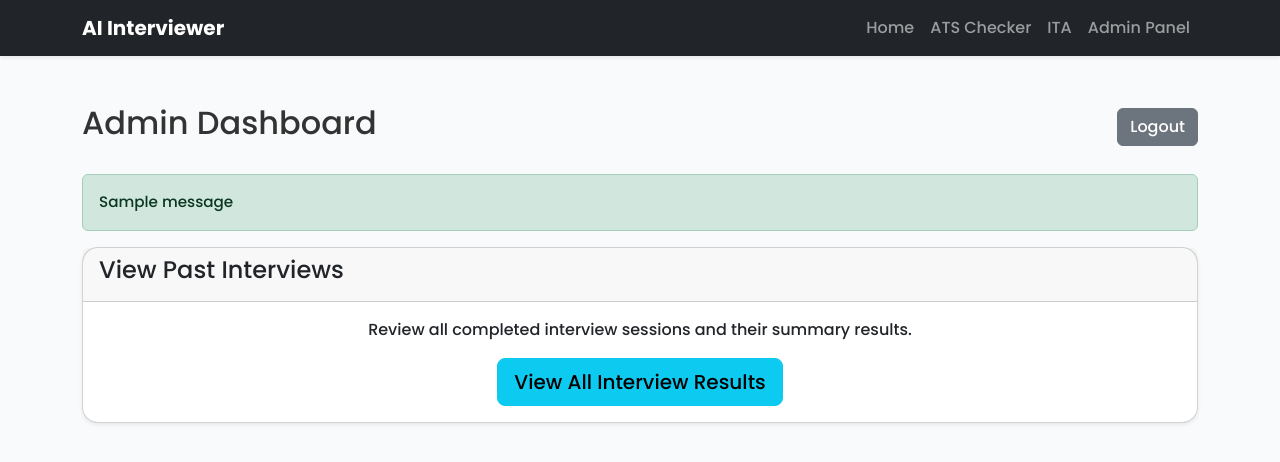
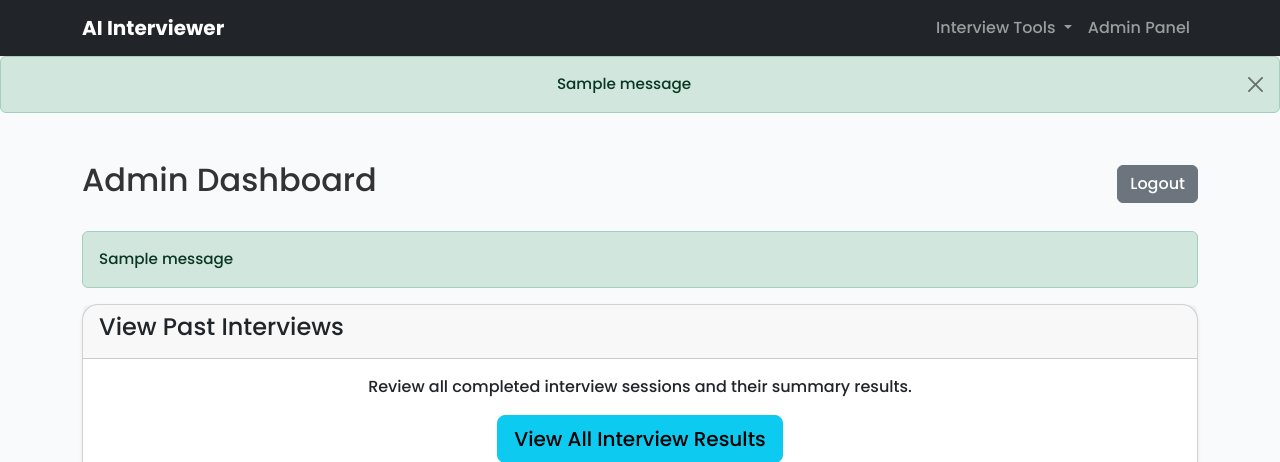
Before and after one commit to AkiiPanicker/Ser1, a Flask app: page /admin/dashboard in a window 1280 px wide. Shown: the top 462 px of the page. Run offline with Flask 3, Linux system fonts and the light colour scheme; the visitor is signed in with stand-in values (Sample User, id 1); one stand-in notice (Sample message) is shown; a database or web service that is not in the repository returns one stand-in record (values such as "Sample title"); some libraries are stand-ins or nearby versions.

Commit message:
Update layout.html

```diff
--- a/templates/layout.html
+++ b/templates/layout.html
@@ -1,4 +1,3 @@
-
 <!DOCTYPE html>
 <html lang="en">
 <head>
@@ -30,17 +29,22 @@
       </button>
       <div class="collapse navbar-collapse" id="navbarNav">
         <ul class="navbar-nav ms-auto">
-          <li class="nav-item">
-            <a class="nav-link" href="{{ url_for('page1') }}">Home</a>
+
+          <!-- === START: MODIFIED DROPDOWN MENU === -->
+         <li class="nav-item dropdown">
+            <a class="nav-link dropdown-toggle" href="#" role="button" data-bs-toggle="dropdown" aria-expanded="false">
+              Interview Tools
+            </a>
+            <ul class="dropdown-menu">
+              <li><a class="dropdown-item" href="{{ url_for('page1') }}">Resume-Based Interview</a></li>
+              <li><a class="dropdown-item" href="{{ url_for('behavioral_interview_start') }}">Behavioral Interview</a></li>
+              <li><hr class="dropdown-divider"></li>
+              <li><a class="dropdown-item" href="{{ url_for('ats_checker') }}">ATS Checker</a></li>
+              <li><a class="dropdown-item" href="{{ url_for('ita_analyzer') }}">Transcript Analyzer (ITA)</a></li>
+            </ul>
           </li>
-          <li class="nav-item">
-            <a class="nav-link" href="{{ url_for('ats_checker') }}">ATS Checker</a>
-          </li>
-          <!-- === NEW ITA LINK === -->
-          <li class="nav-item">
-            <a class="nav-link" href="{{ url_for('ita_analyzer') }}">ITA</a>
-          </li>
-          <!-- === END OF ITA LINK === -->
+          <!-- === END: MODIFIED DROPDOWN MENU === -->
+
           <li class="nav-item">
             <a class="nav-link" href="{{ url_for('admin_login') }}">Admin Panel</a>
           </li>
@@ -51,6 +55,19 @@
   <!-- END: NAVBAR BLOCK -->
 
   <main role="main">
+    {% with messages = get_flashed_messages(with_categories=true) %}
+        {% if messages %}
+            <div class="container-fluid p-0">
+                {% for category, message in messages %}
+                    <div class="alert alert-{{ category }} alert-dismissible fade show m-0 text-center" role="alert">
+                        {{ message }}
+                        <button type="button" class="btn-close" data-bs-dismiss="alert" aria-label="Close"></button>
+                    </div>
+                {% endfor %}
+            </div>
+        {% endif %}
+    {% endwith %}
+
     {% block content %}{% endblock %}
   </main>
 
```
